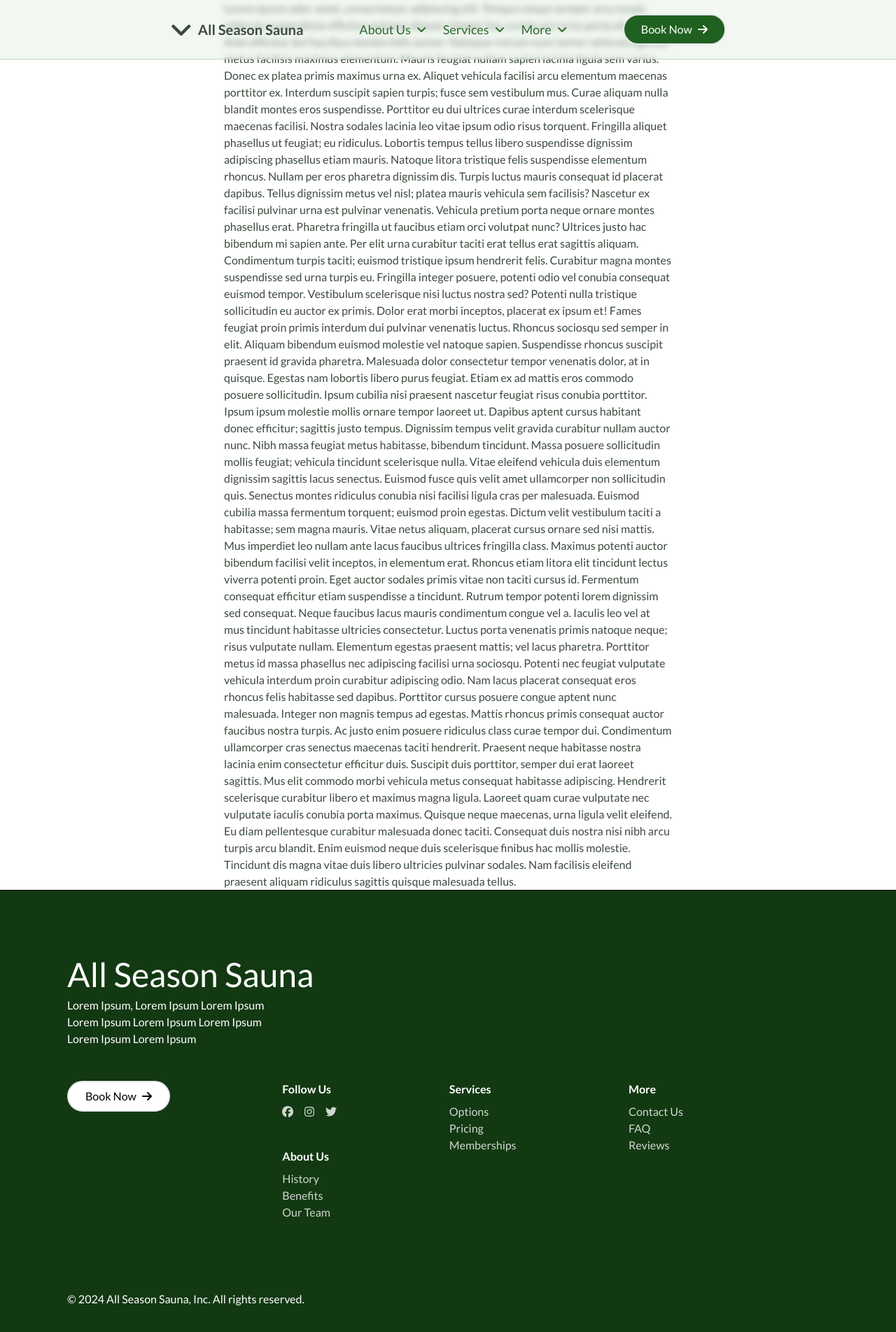
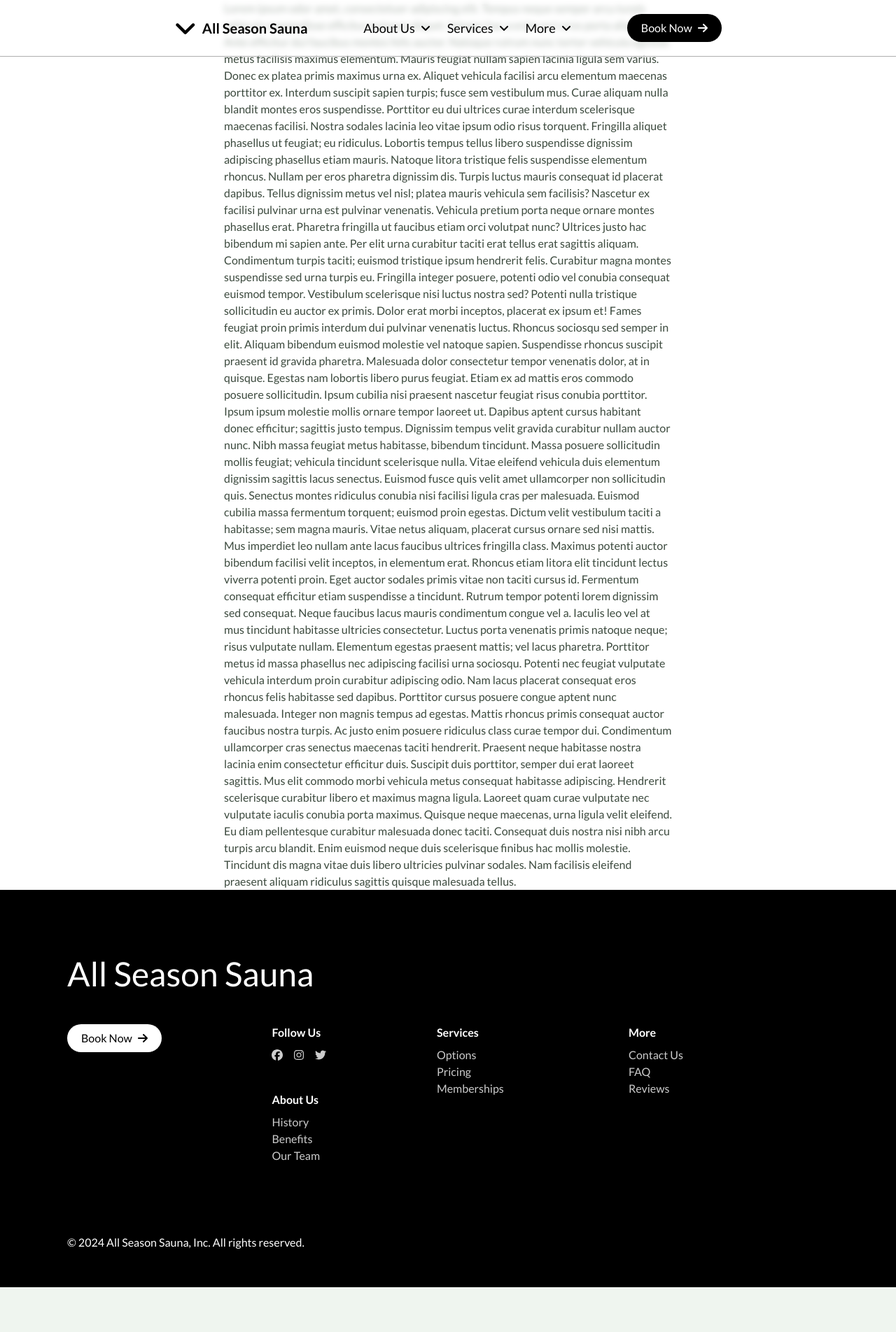
Before and after one commit to onatustun/graded-unit, a Next.js app: page / in a window 1280 px wide. Shown: the top 1904 px of the page at 70% size. After the commit the page ends 1840 px from the top, so only its background shows below. Built offline with nearby package versions, Linux system fonts and the light colour scheme.

Commit message:
Button thing

```diff
--- a/components/layouts/Footer.tsx
+++ b/components/layouts/Footer.tsx
@@ -1,25 +1,16 @@
 import Link from "next/link"
+import { BookBtn } from "../ui/BookBtn"
 import { FontAwesomeIcon } from "@fortawesome/react-fontawesome";
-import { faArrowRight } from "@fortawesome/free-solid-svg-icons";
 import { faFacebook, faInstagram, faTwitter } from '@fortawesome/free-brands-svg-icons';
 
 export function Footer() {
   return (
-    <footer className="relative w-full h-max flex flex-col gap-24 bg-[#133913] px-4 pt-12 border-black border-t overflow-hidden !pb-0 text-white md:gap-[15%] lg:p-24">
-      <div className="flex w-full flex-col items-center justify-between lg:flex-row">
-        <div>
-          <p className="text-white text-5xl mb-2">All Season Sauna</p>
+    <footer className="relative w-full flex flex-col gap-24 bg-black px-6 pt-12 overflow-hidden !pb-0 text-white md:p-16 lg:gap-[15%] lg:p-24">
+      <p className="text-white text-5xl">All Season Sauna</p>
 
-          <p className="px-4 lg:w-2/5 lg:px-0">Lorem Ipsum, Lorem Ipsum Lorem Ipsum Lorem Ipsum Lorem Ipsum Lorem Ipsum Lorem Ipsum Lorem Ipsum</p>
-        </div>
-      </div>
+      <div className="flex w-full flex-col justify-between gap-6 lg:my-12 md:flex-row md:pr-44 lg:pr-52">
 
-      <div className="flex w-full flex-col justify-between gap-6 lg:my-12 lg:flex-row lg:pr-52">
-        <Link href="/" className="lg:text-base text-sm bg-white px-6 border-2 py-2 flex items-center justify-between h-fit w-fit gap-2 text-black rounded-full">
-          <p>Book Now</p>
-
-          <FontAwesomeIcon icon={faArrowRight} style={{fontSize:"16px"}} />
-        </Link>
+        <BookBtn variant="light" />
 
         <div className="flex flex-col gap-10">
           <div className="flex flex-col gap-2">
@@ -53,6 +44,7 @@ export function Footer() {
           </div>
         </div>
 
+        <div className="flex gap-6 flex-col lg:flex-row w-2/5 justify-between">
           <div className="flex flex-col gap-2">
             <p className="font-semibold">Services</p>
 
@@ -77,6 +69,7 @@ export function Footer() {
             </div>
           </div>
         </div>
+      </div>
 
       <div className="flex h-32 w-full items-center text-white">
         © 2024 All Season Sauna, Inc. All rights reserved.
--- a/components/layouts/Header.tsx
+++ b/components/layouts/Header.tsx
@@ -1,18 +1,19 @@
 import Link from "next/link"
+import { BookBtn } from "../ui/BookBtn"
 import { FontAwesomeIcon } from "@fortawesome/react-fontawesome";
-import { faArrowRight, faAngleDown } from "@fortawesome/free-solid-svg-icons";
+import { faAngleDown } from "@fortawesome/free-solid-svg-icons";
 
 export function Header() {
   return (
-    <header className="fixed w-full flex justify-center items-center backdrop-saturate-[150%] bg-[#dfecdf]/40 backdrop-blur-[4px] z-100 border-b-[1px] shadow-sm border-[#bfd9bf]/90 lg:px-6 lg:py-1">
-      <nav className="flex items-center w-full mx-auto gap-2 relative py-4 px-8 lg:w-fit lg:gap-20">
-        <Link href="/" className="text-lg lg:text-xl mr-4 lg:mr-0 flex gap-2 items-center text-[#133913] font-bold text-primary">
+    <header className="fixed w-full flex justify-center items-center backdrop-saturate-[150%] bg-white/60 backdrop-blur-[4px] z-100 border-b-[1px] shadow-sm border-black/30 lg:px-6 lg:py-1">
+      <nav className="flex items-center w-full gap-6 relative py-4 px-8 lg:w-fit lg:gap-20">
+        <Link href="/" className="text-lg lg:text-xl lg:mr-0 flex gap-2 items-center font-bold text-black">
           <FontAwesomeIcon icon={faAngleDown} style={{fontSize:"36px"}}/>
 
           <p className="hidden md:block">All Season Sauna</p>
         </Link>
 
-        <ul className="hidden md:flex items-center gap-6 text-base lg:text-lg text-[#2e6b2e]">
+        <ul className="hidden md:flex items-center gap-6 text-base lg:text-lg text-black">
           <li>
             <Link href="#about-us" className="flex items-center gap-2">
               <p>About Us</p>
@@ -38,11 +39,13 @@ export function Header() {
           </li>
         </ul>
 
-        <Link href="/" className="lg:text-base hidden ml-auto text-sm bg-[#206020] px-6 border-2 py-2 md:flex items-center justify-between h-fit w-fit gap-2 text-white rounded-full">
-          <p>Book Now</p>
+        <BookBtn className="hidden md:ml-auto md:flex" />
 
-          <FontAwesomeIcon icon={faArrowRight} style={{fontSize:"16px"}} />
-        </Link>
+        <button className="relative space-y-2 p-2 md:hidden ml-auto">
+          <span className="block h-0.5 w-7 bg-black"></span>
+          <span className="block h-0.5 w-7 bg-black"></span>
+          <span className="block h-0.5 w-7 bg-black"></span>
+        </button>
       </nav>
     </header>
   )
--- /dev/null
+++ b/components/ui/BookBtn.tsx
@@ -0,0 +1,27 @@
+import Link from "next/link";
+import { FontAwesomeIcon } from "@fortawesome/react-fontawesome";
+import { faArrowRight } from "@fortawesome/free-solid-svg-icons";
+import clsx from "clsx";
+
+type BookBtnProps = {
+  variant?: "dark" | "light";
+  className?: string;
+};
+
+export function BookBtn({ variant = "dark", className }: BookBtnProps) {
+  return (
+    <Link
+      href="/"
+      className={clsx(
+        "lg:text-base text-sm px-5 py-2 flex items-center justify-between h-fit w-fit gap-2 rounded-full",
+        variant === "light"
+          ? "bg-white text-black"
+          : "bg-black text-white",
+        className
+      )}
+    >
+      <p>Book Now</p>
+      <FontAwesomeIcon icon={faArrowRight} style={{ fontSize: "16px" }} />
+    </Link>
+  );
+}
```
Lines whose indentation alone changed are shown as unchanged.
